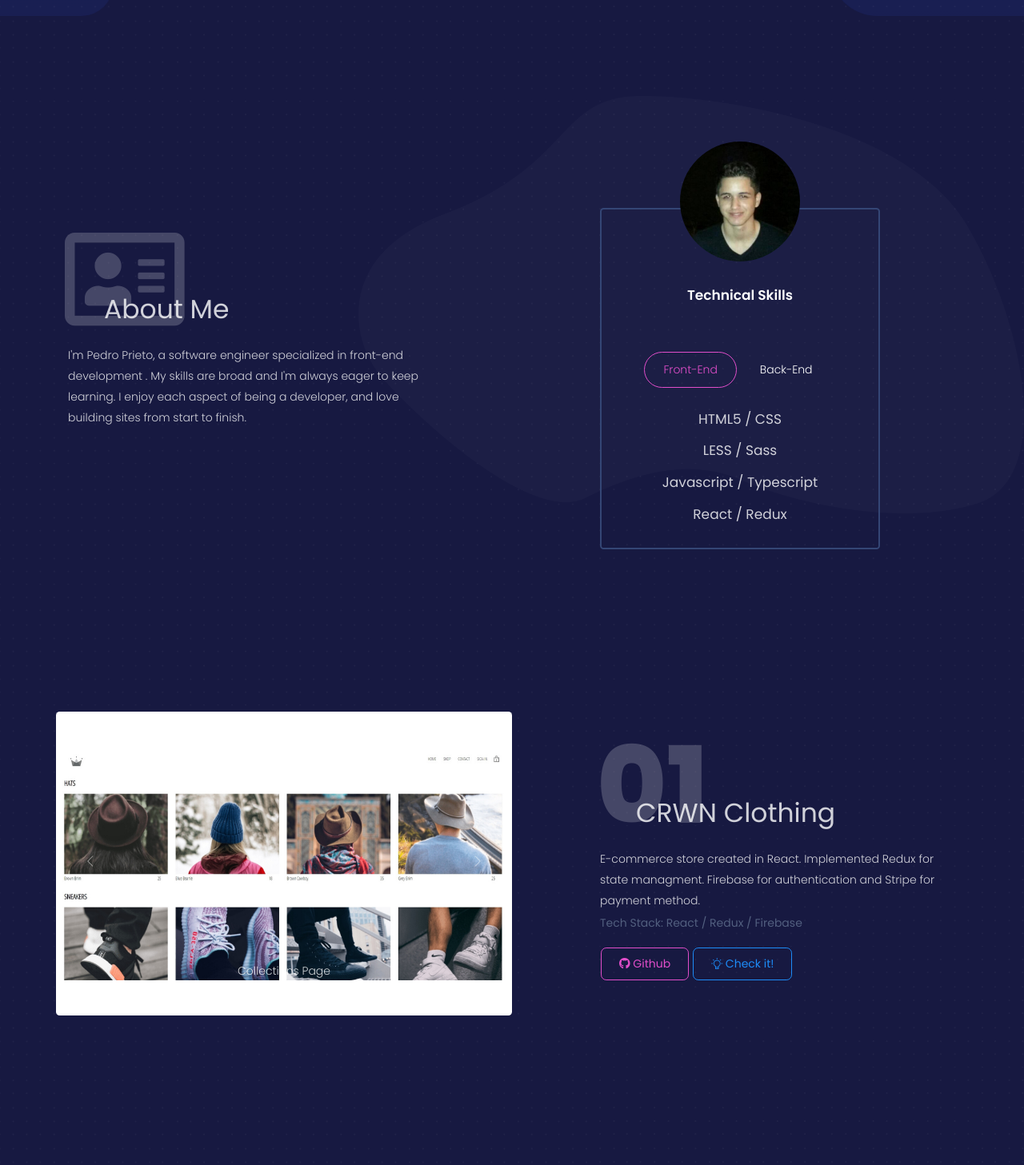
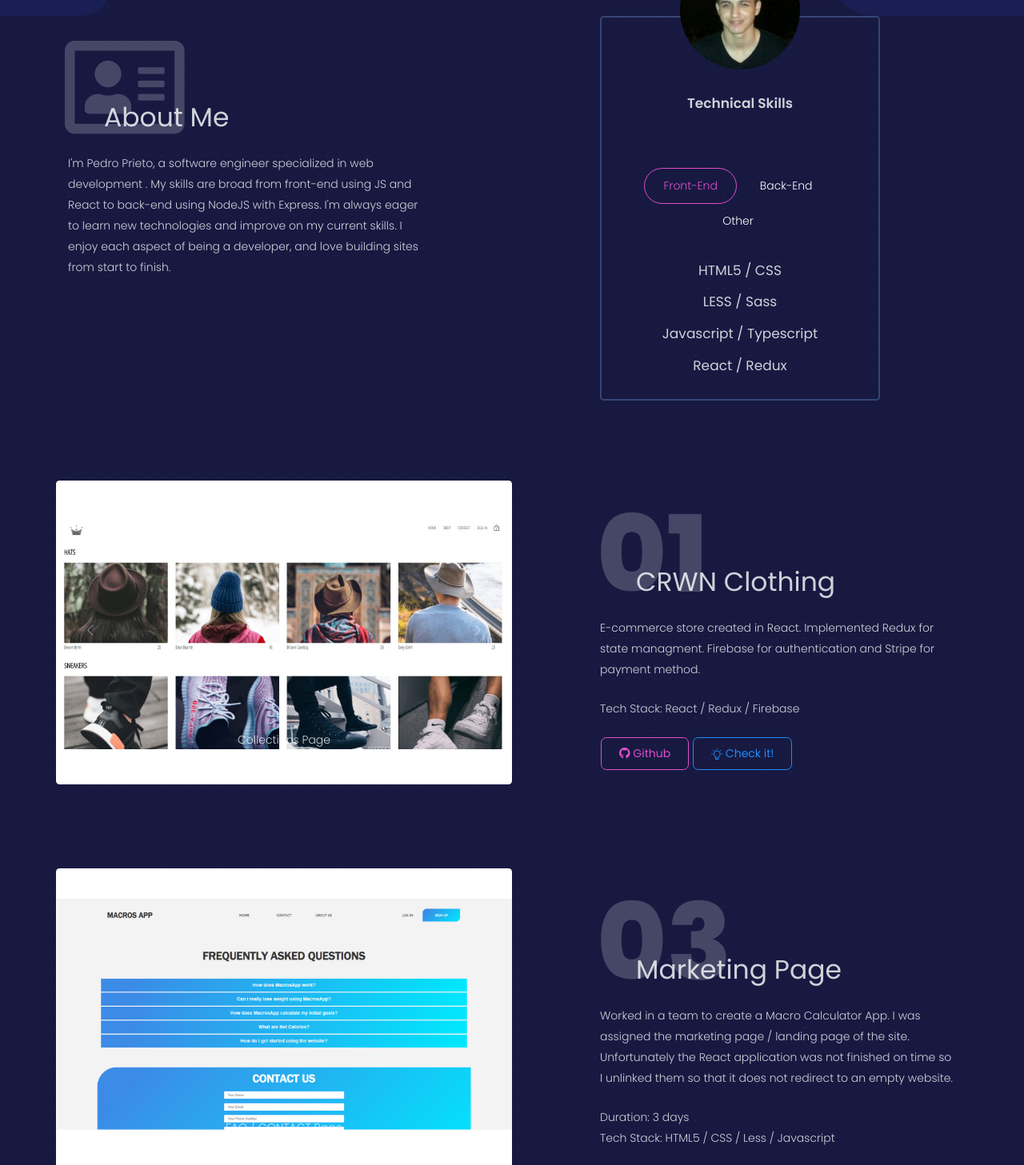
Before and after one commit to prietopedro/React-Portfolio, a React (Create React App) app: page / in a window 1280 px wide. Shown: the part 780-2237 px from the top of the page at 80% size. Built offline with nearby package versions, Linux system fonts and the light colour scheme; no server answers.

Commit message:
Updated Skills, fixed about me not showing on mobile sites

```diff
--- a/src/components/AboutMe/AboutMe.css
+++ /dev/null
@@ -1,8 +0,0 @@
-@media only screen and (max-width: 770px) {
-    #about-text{
-        display:none
-    }
-    #skills{
-
-    }
-  }
--- a/src/components/AboutMe/AboutMe.jsx
+++ b/src/components/AboutMe/AboutMe.jsx
@@ -16,9 +16,8 @@
 
 */
 
-
-import React from 'react'
-import classnames from "classnames";
+import React from 'react';
+import classnames from 'classnames';
 import {
   Card,
   CardHeader,
@@ -31,9 +30,8 @@ import {
   Container,
   Row,
   Col
-} from "reactstrap";
-import PerfectScrollbar from "perfect-scrollbar";
-import "./AboutMe.css"
+} from 'reactstrap';
+import PerfectScrollbar from 'perfect-scrollbar';
 let ps = null;
 
 export default class AboutMe extends React.Component {
@@ -44,23 +42,23 @@ export default class AboutMe extends React.Component {
     };
   }
   componentDidMount() {
-    if (navigator.platform.indexOf("Win") > -1) {
-      document.documentElement.className += " perfect-scrollbar-on";
-      document.documentElement.classList.remove("perfect-scrollbar-off");
-      let tables = document.querySelectorAll(".table-responsive");
+    if (navigator.platform.indexOf('Win') > -1) {
+      document.documentElement.className += ' perfect-scrollbar-on';
+      document.documentElement.classList.remove('perfect-scrollbar-off');
+      let tables = document.querySelectorAll('.table-responsive');
       for (let i = 0; i < tables.length; i++) {
         ps = new PerfectScrollbar(tables[i]);
       }
     }
-    document.body.classList.toggle("profile-page");
+    document.body.classList.toggle('profile-page');
   }
   componentWillUnmount() {
-    if (navigator.platform.indexOf("Win") > -1) {
+    if (navigator.platform.indexOf('Win') > -1) {
       ps.destroy();
-      document.documentElement.className += " perfect-scrollbar-off";
-      document.documentElement.classList.remove("perfect-scrollbar-on");
+      document.documentElement.className += ' perfect-scrollbar-off';
+      document.documentElement.classList.remove('perfect-scrollbar-on');
     }
-    document.body.classList.toggle("profile-page");
+    document.body.classList.toggle('profile-page');
   }
   toggleTabs = (e, stateName, index) => {
     e.preventDefault();
@@ -68,27 +66,34 @@ export default class AboutMe extends React.Component {
       [stateName]: index
     });
   };
-  render(){
+  render() {
     return (
-        <div className="wrapper">
-          <div className="page-header">
-            <img
-              alt="..."
-              className="dots"
-              src={require("../../assets/img/dots.png")}
-            />
-            <img
-              alt="..."
-              className="path"
-              src={require("../../assets/img/path4.png")}
-            />
+      // <div className="wrapper">
+      //   <div className="page-header">
+      //     <img
+      //       alt="..."
+      //       className="dots"
+      //       src={require("../../assets/img/dots.png")}
+      //     />
+      //     <img
+      //       alt="..."
+      //       className="path"
+      //       src={require("../../assets/img/path4.png")}
+      //     />
       <Container className="align-items-center">
         <Row>
           <Col id="about-text" lg="6" md="5">
-                  <h5 className="text-on-back"><i className="far fa-address-card"></i></h5>
+            <h5 className="text-on-back">
+              <i className="far fa-address-card"></i>
+            </h5>
             <h1 className="profile-title text-left">About Me</h1>
             <p className="profile-description">
-                  I'm Pedro Prieto, a software engineer specialized in front-end development . My skills are broad and I'm always eager to keep learning. I enjoy each aspect of being a developer, and love building sites  from start to finish.
+              I'm Pedro Prieto, a software engineer specialized in web
+              development . My skills are broad from front-end using JS and
+              React to back-end using NodeJS with Express. I'm always eager to
+              learn new technologies and improve on my current skills. I enjoy
+              each aspect of being a developer, and love building sites from
+              start to finish.
             </p>
           </Col>
           <Col id="skills" className="ml-auto mr-auto" lg="4" md="6">
@@ -97,21 +102,18 @@ export default class AboutMe extends React.Component {
                 <img
                   alt="..."
                   className="img-center img-fluid rounded-circle"
-                        src={require("../../assets/img/pedroXl.png")}
+                  src={require('../../assets/img/pedroXl.png')}
                 />
                 <h4 className="title">Technical Skills</h4>
               </CardHeader>
               <CardBody>
-                      <Nav
-                        className="nav-tabs-primary justify-content-center"
-                        tabs
-                      >
+                <Nav className="nav-tabs-primary justify-content-center" tabs>
                   <NavItem>
                     <NavLink
                       className={classnames({
                         active: this.state.tabs === 1
                       })}
-                            onClick={e => this.toggleTabs(e, "tabs", 1)}
+                      onClick={e => this.toggleTabs(e, 'tabs', 1)}
                       href="#pablo"
                     >
                       Front-End
@@ -125,29 +127,50 @@ export default class AboutMe extends React.Component {
                       className={classnames({
                         active: this.state.tabs === 2
                       })}
-                            onClick={e => this.toggleTabs(e, "tabs", 2)}
+                      onClick={e => this.toggleTabs(e, 'tabs', 2)}
                       href="#pablo"
                     >
                       Back-End
                     </NavLink>
                   </NavItem>
+                  <NavItem>
+                    <NavLink
+                      className={classnames({
+                        active: this.state.tabs === 3
+                      })}
+                      onClick={e => this.toggleTabs(e, 'tabs', 3)}
+                      href="#pablo"
+                    >
+                      Other
+                    </NavLink>
+                  </NavItem>
                 </Nav>
                 <TabContent
                   className="tab-subcategories"
-                        activeTab={"tab" + this.state.tabs}
+                  activeTab={'tab' + this.state.tabs}
                 >
                   <TabPane tabId="tab1">
-                        <h4 style={{textAlign: "center"}}>HTML5 / CSS</h4>
-                            <h4 style={{textAlign: "center"}}>LESS / Sass</h4>
-                            <h4 style={{textAlign: "center"}}>Javascript / Typescript</h4>
-                            <h4 style={{textAlign: "center"}}>React / Redux</h4>
+                    <h4 style={{ textAlign: 'center' }}>HTML5 / CSS</h4>
+                    <h4 style={{ textAlign: 'center' }}>LESS / Sass</h4>
+                    <h4 style={{ textAlign: 'center' }}>
+                      Javascript / Typescript
+                    </h4>
+                    <h4 style={{ textAlign: 'center' }}>React / Redux</h4>
                   </TabPane>
                   <TabPane tabId="tab2">
-                            <h4 style={{textAlign: "center"}}>Node / Express</h4>
-                            <h4 style={{textAlign: "center"}}>Java / Spring</h4>
-                            <h4 style={{textAlign: "center"}}>SQL / Relational Databases</h4>
-                            <h4 style={{textAlign: "center"}}>GraphQL</h4>
-
+                    <h4 style={{ textAlign: 'center' }}>NodeJS / Express</h4>
+                    <h4 style={{ textAlign: 'center' }}>
+                      SQL / Relational Databases
+                    </h4>
+                    <h4 style={{ textAlign: 'center' }}>NoSQL / MongoDB</h4>
+                    <h4 style={{ textAlign: 'center' }}>Testing / Jest</h4>
+                  </TabPane>
+                  <TabPane tabId="tab3">
+                    <h4 style={{ textAlign: 'center' }}>
+                      Git / Version Control
+                    </h4>
+                    <h4 style={{ textAlign: 'center' }}>Github</h4>
+                    <h4 style={{ textAlign: 'center' }}>Trello</h4>
                   </TabPane>
                 </TabContent>
               </CardBody>
@@ -155,7 +178,8 @@ export default class AboutMe extends React.Component {
           </Col>
         </Row>
       </Container>
-          </div>
-          </div>
-    )
-}}
+      // </div>
+      // </div>
+    );
+  }
+}
--- a/src/components/PageHeader/PageHeader.jsx
+++ b/src/components/PageHeader/PageHeader.jsx
@@ -15,10 +15,10 @@
 * The above copyright notice and this permission notice shall be included in all copies or substantial portions of the Software.
 
 */
-import React from "react";
+import React from 'react';
 
 // reactstrap components
-import { Container } from "reactstrap";
+import { Container } from 'reactstrap';
 
 class PageHeader extends React.Component {
   render() {
@@ -33,9 +33,10 @@ class PageHeader extends React.Component {
         <div className="squares square7" />
         <Container>
           <div className="content-center brand">
-            <h1 className="h1-seo">Front End developer</h1>
+            <h1 className="h1-seo">Software Engineer</h1>
             <h3 className="d-none d-sm-block">
-              I build & design beautiful web applications and make ideas come to life!
+              I build & design beautiful web applications and make ideas come to
+              life!
             </h3>
           </div>
         </Container>
--- a/src/components/Projects/Projects.jsx
+++ b/src/components/Projects/Projects.jsx
@@ -1,48 +1,40 @@
-
-
-
-import React from 'react'
-import {
-    Button,
-    Container,
-    Row,
-    Col,
-    UncontrolledCarousel
-  } from "reactstrap";
+import React from 'react';
+import { Button, Container, Row, Col, UncontrolledCarousel } from 'reactstrap';
+import './Projects.scss';
 
 export default function Projects() {
   const carouselItems = [
     {
-          src: require("../../assets/img/crown1.png"),
-          altText: "Slide 1",
-          caption: "Homepage"
+      src: require('../../assets/img/crown1.png'),
+      altText: 'Slide 1',
+      caption: 'Homepage'
     },
     {
-          src: require("../../assets/img/corwn2.png"),
-          altText: "Slide 2",
-          caption: "Collections Page"
+      src: require('../../assets/img/corwn2.png'),
+      altText: 'Slide 2',
+      caption: 'Collections Page'
     },
     {
-          src: require("../../assets/img/crown3.png"),
-          altText: "Slide 3",
-          caption: "Cart Page"
+      src: require('../../assets/img/crown3.png'),
+      altText: 'Slide 3',
+      caption: 'Cart Page'
     }
   ];
   const carouselItems2 = [
     {
-          src: require("../../assets/img/macro1.png"),
-          altText: "Slide 1",
-          caption: "Homepage"
+      src: require('../../assets/img/macro1.png'),
+      altText: 'Slide 1',
+      caption: 'Homepage'
     },
     {
-          src: require("../../assets/img/macro2.png"),
-          altText: "Slide 2",
-          caption: "FAQ / CONTACT Page"
+      src: require('../../assets/img/macro2.png'),
+      altText: 'Slide 2',
+      caption: 'FAQ / CONTACT Page'
     },
     {
-          src: require("../../assets/img/macro3.png"),
-          altText: "Slide 3",
-          caption: "Features"
+      src: require('../../assets/img/macro3.png'),
+      altText: 'Slide 3',
+      caption: 'Features'
     }
   ];
   // const carouselItems3 = [
@@ -70,9 +62,12 @@ export default function Projects() {
             <h1 className="profile-title text-left">CRWN Clothing</h1>
             <h5 className="text-on-back">01</h5>
             <p className="profile-description text-left">
-                    E-commerce store created in React. Implemented Redux for state managment. Firebase for authentication and Stripe for payment method.
+              E-commerce store created in React. Implemented Redux for state
+              managment. Firebase for authentication and Stripe for payment
+              method.
             </p>
-                  Tech Stack: React / Redux / Firebase
+            <br />
+            <p>Tech Stack: React / Redux / Firebase</p>
             <div className="btn-wrapper pt-3">
               <Button
                 className="btn-simple"
@@ -94,11 +89,6 @@ export default function Projects() {
           </Col>
         </Row>
       </Container>
-            <br/>
-            <br/>
-            <br/>
-            <br/>
-            <br/>
       {/* <Container>
               <Row className="justify-content-between">
                 <Col md="5">
@@ -134,11 +124,11 @@ export default function Projects() {
                 </Col>
               </Row>
             </Container> */}
-            <br/>
-            <br/>
-            <br/>
-            <br/>
-            <br/>
+      <br />
+      <br />
+      <br />
+      <br />
+      <br />
       <Container>
         <Row className="justify-content-between">
           <Col md="6">
@@ -148,16 +138,21 @@ export default function Projects() {
           </Col>
           <Col md="5">
             <h1 className="profile-title text-left">Marketing Page</h1>
-                <h5 className="text-on-back">02</h5>
+            <h5 className="text-on-back">03</h5>
             <p className="profile-description text-left">
-                    Worked on a team to create a Macro Calculator App. I was assigned the marketing page / landing page of the site. Website created in HTML, CSS and vanilla Javascript.
+              Worked in a team to create a Macro Calculator App. I was assigned
+              the marketing page / landing page of the site. Unfortunately the
+              React application was not finished on time so I unlinked them so
+              that it does not redirect to an empty website.
             </p>
-                  Tech Stack: HTML5 / CSS / Less / Javascript
+            <br />
+            <p>Duration: 3 days</p>
+            <p>Tech Stack: HTML5 / CSS / Less / Javascript</p>
             <div className="btn-wrapper pt-3">
               <Button
                 className="btn-simple"
                 color="primary"
-                      href="https://github.com/prietop97/MACRO-MARKETING"
+                href="https://github.com/prietop97/macro-calculator-landing-page"
                 target="_blank"
               >
                 <i className="fab fa-github" /> Github
@@ -165,7 +160,7 @@ export default function Projects() {
               <Button
                 className="btn-simple"
                 color="info"
-                      href="https://wonderful-lichterman-88fb6a.netlify.com/"
+                href="https://macro-marketing.now.sh/"
                 target="_blank"
               >
                 <i className="tim-icons icon-bulb-63" /> Check it!
@@ -175,5 +170,5 @@ export default function Projects() {
         </Row>
       </Container>
     </div>
-    )
+  );
 }
```
Also changed, not shown: src/components/Projects/Projects.scss (added). Lines whose indentation alone changed are shown as unchanged.
